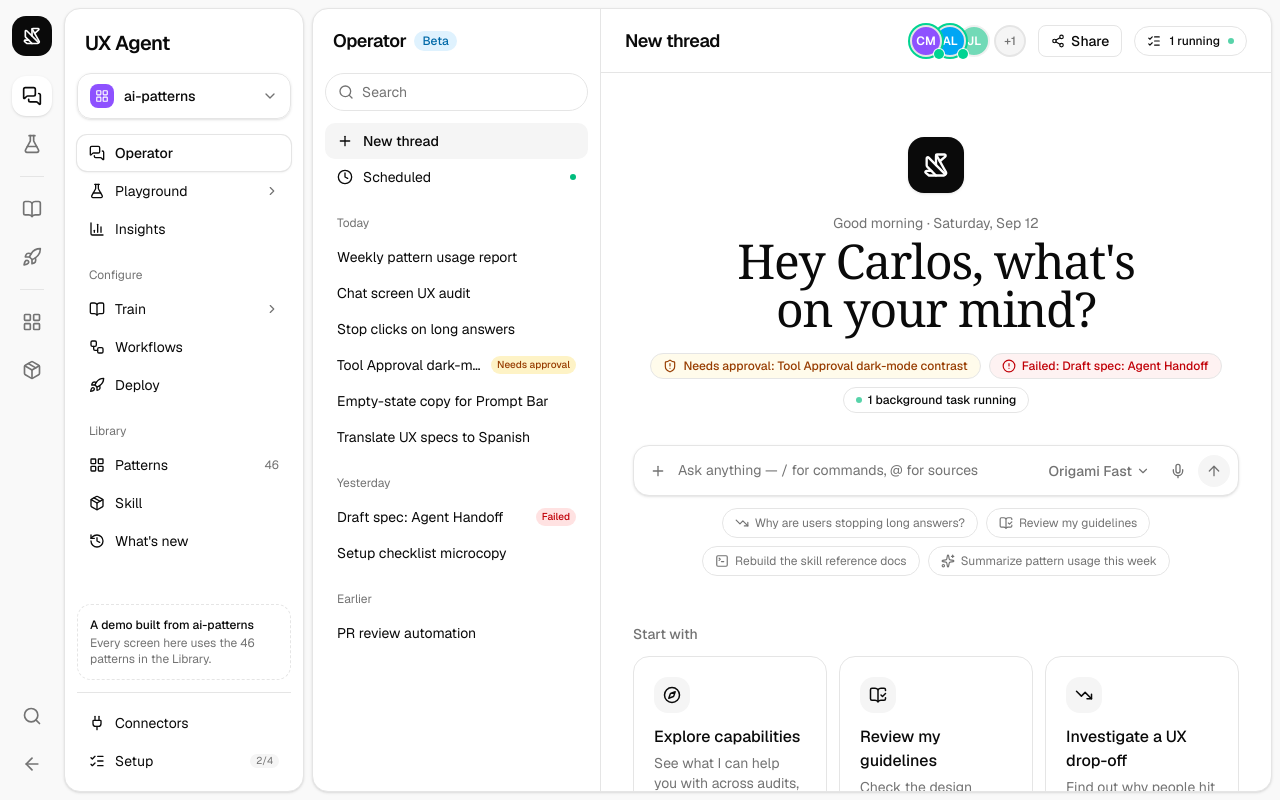
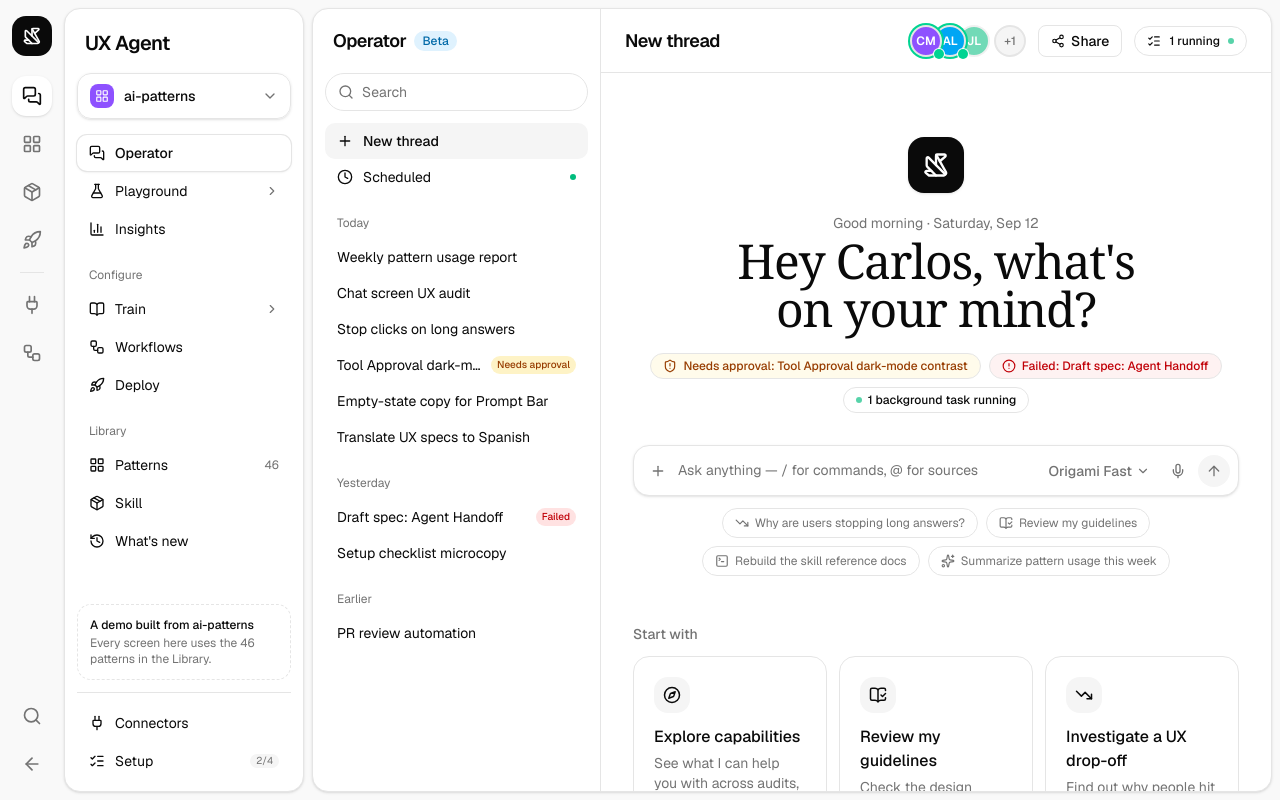
Before and after one commit to carlosmarch/ai-patterns, a Next.js app: page /workspace in a window 1280 px wide. Shown: the top 800 px of the page. Built offline with nearby package versions, Linux system fonts and the light colour scheme.

Commit message:
Workspace: set the icon rail order explicitly
Operator, Patterns, Skill, Deploy, then a divider and Connectors,
Workflows.

Co-Authored-By: Claude Opus 5.5 <noreply@anthropic.com>
Claude-Session: https://claude.ai/code/session_01VRbajUF5q9ShaqEgLs7iip

```diff
--- a/src/app/workspace/workspace-app.tsx
+++ b/src/app/workspace/workspace-app.tsx
@@ -107,8 +107,6 @@ interface NavItem {
   icon: React.ComponentType<{ className?: string }>;
   /** Sub-pages, shown under the item while it's the current view. */
   children?: { id: string; label: string }[];
-  /** Also a shortcut in the icon rail. */
-  rail?: boolean;
 }
 
 interface NavGroup {
@@ -122,12 +120,11 @@ interface NavGroup {
 const NAV_GROUPS: NavGroup[] = [
   {
     items: [
-      { id: "operator", label: "Operator", icon: MessagesSquare, rail: true },
+      { id: "operator", label: "Operator", icon: MessagesSquare },
       {
         id: "playground",
         label: "Playground",
         icon: FlaskConical,
-        rail: true,
         children: [
           { id: "chat", label: "Chat" },
           { id: "voice", label: "Voice" },
@@ -143,22 +140,21 @@ const NAV_GROUPS: NavGroup[] = [
         id: "train",
         label: "Train",
         icon: BookOpen,
-        rail: true,
         children: [
           { id: "procedures", label: "Procedures" },
           { id: "guidelines", label: "Guidelines" },
         ],
       },
       { id: "workflows", label: "Workflows", icon: Workflow },
-      { id: "deploy", label: "Deploy", icon: Rocket, rail: true },
+      { id: "deploy", label: "Deploy", icon: Rocket },
     ],
   },
   {
     // The catalogue and skill this workspace is built from, same as /patterns and /skill.
     label: "Library",
     items: [
-      { id: "patterns", label: "Patterns", icon: LayoutGrid, rail: true },
-      { id: "skill", label: "Skill", icon: Package, rail: true },
+      { id: "patterns", label: "Patterns", icon: LayoutGrid },
+      { id: "skill", label: "Skill", icon: Package },
       { id: "changelog", label: "What's new", icon: History },
     ],
   },
@@ -170,6 +166,12 @@ const NAV_SETTINGS: NavItem[] = [
 ];
 
 const NAV_ALL = [...NAV_GROUPS.flatMap((g) => g.items), ...NAV_SETTINGS];
+
+// Shortcuts in the icon rail, in order; a divider sits between the groups.
+const RAIL: View[][] = [
+  ["operator", "patterns", "skill", "deploy"],
+  ["connectors", "workflows"],
+];
 
 const WORKSPACES = [
   { id: "ai-patterns", name: "ai-patterns", color: "bg-violet-500" },
@@ -956,16 +958,17 @@ function IconRail({ view, onNavigate, onSearch, onHome }: { view: View; onNaviga
       >
         <AGENT_ICON className="size-5" />
       </button>
-      {NAV_GROUPS.map((group, i) => (
-        <React.Fragment key={group.label ?? i}>
+      {RAIL.map((group, i) => (
+        <React.Fragment key={group.join()}>
           {i > 0 && <div className="my-1 h-px w-6 bg-border" />}
-          {group.items
-            .filter((n) => n.rail)
-            .map((n) => (
+          {group.map((id) => {
+            const n = NAV_ALL.find((item) => item.id === id)!;
+            return (
               <RailButton key={n.id} label={n.label} active={view === n.id} onClick={() => onNavigate(n.id)}>
                 <n.icon className="size-5" />
               </RailButton>
-            ))}
+            );
+          })}
         </React.Fragment>
       ))}
       <div className="mt-auto flex flex-col items-center gap-2">
```
